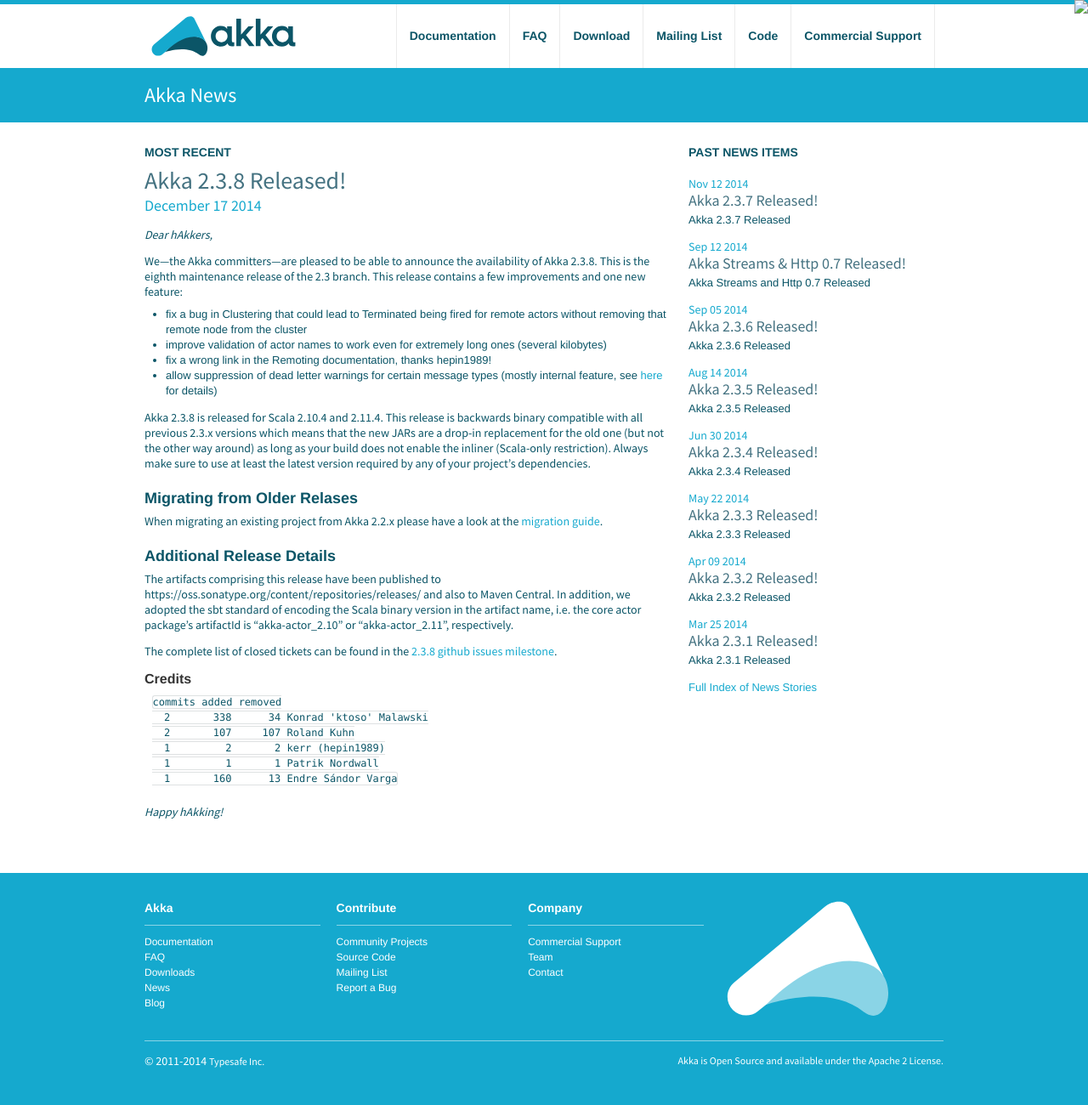
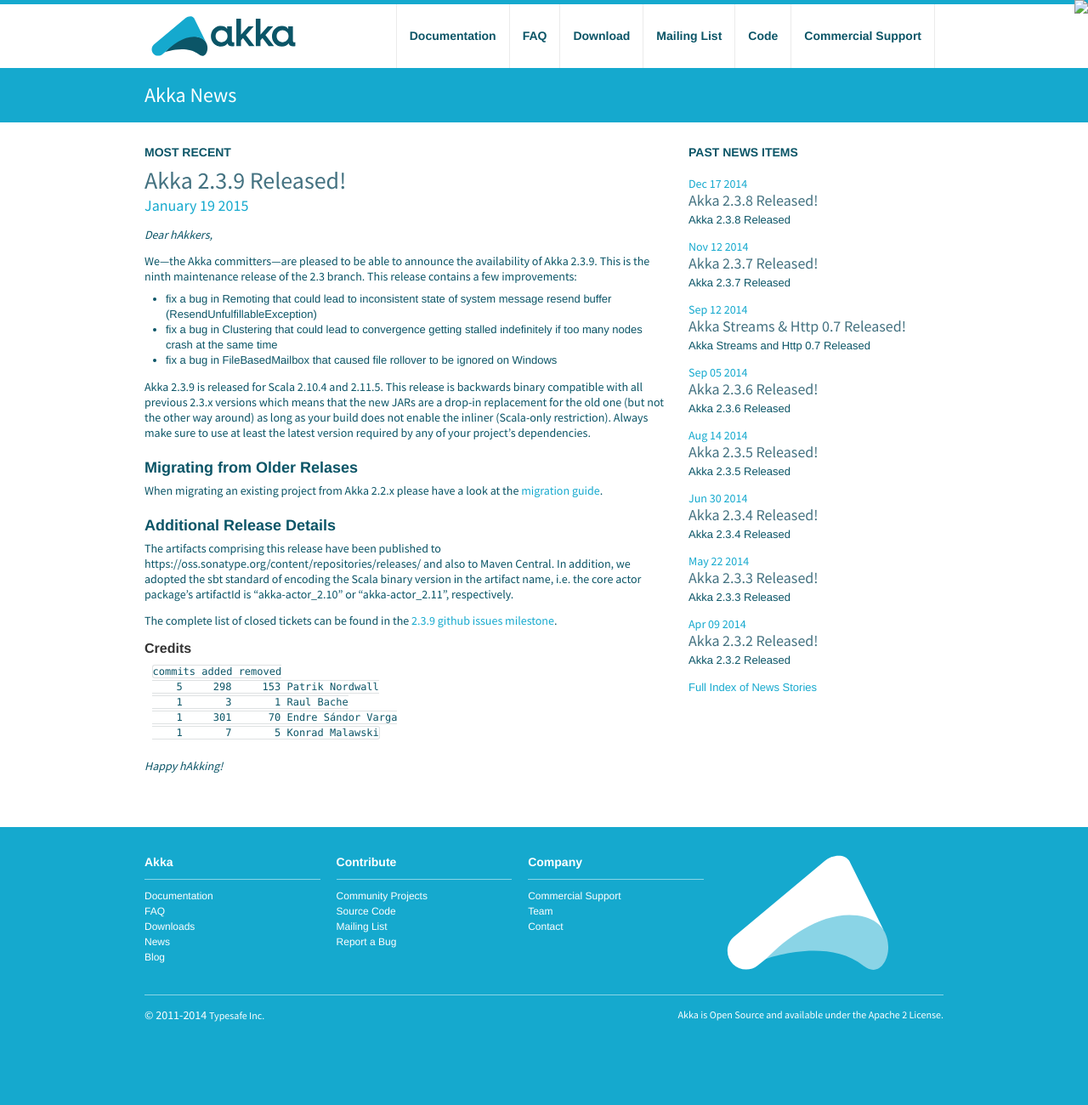
Before and after one commit to raboof/akka.github.com, a Jekyll site: the page built from news/index.md, in a window 1280 px wide. Shown: the whole page at 85% size. Built offline with Jekyll 4.4.1, drawn with Linux system fonts in a browser that asks for light colours; after the commit the page ends 1246 px from its top, so only the background shows below that.

Commit message:
Release 2.3.9

```diff
--- a/404.html
+++ b/404.html
@@ -71,9 +71,9 @@
 
 <ul>
 
-<li>Akka 2.3.8 Documentation - <a href='http://doc.akka.io/docs/akka/2.3.8/'>http://doc.akka.io/docs/akka/2.3.8/</a> (or as PDF for <a href='http://doc.akka.io/docs/akka/2.3.8/AkkaJava.pdf'>Java</a> or <a href='http://doc.akka.io/docs/akka/2.3.8/AkkaScala.pdf'>Scala</a> and also in <a href='http://doc.akka.io/docs/akka/2.3.8/Akka.epub'>EPUB format</a>)</li>
+<li>Akka 2.3.9 Documentation - <a href='http://doc.akka.io/docs/akka/2.3.9/'>http://doc.akka.io/docs/akka/2.3.9/</a> (or as PDF for <a href='http://doc.akka.io/docs/akka/2.3.9/AkkaJava.pdf'>Java</a> or <a href='http://doc.akka.io/docs/akka/2.3.9/AkkaScala.pdf'>Scala</a> and also in <a href='http://doc.akka.io/docs/akka/2.3.9/Akka.epub'>EPUB format</a>)</li>
 
-<li>Akka 2.3.8 API - <a href='http://doc.akka.io/api/akka/2.3.8'>for Scala</a>&nbsp;and&nbsp;<a href='http://doc.akka.io/japi/akka/2.3.8'>for Java</a></li>
+<li>Akka 2.3.9 API - <a href='http://doc.akka.io/api/akka/2.3.9'>for Scala</a>&nbsp;and&nbsp;<a href='http://doc.akka.io/japi/akka/2.3.9'>for Java</a></li>
 
 <li>Akka 2.2.4 Documentation - <a href='http://doc.akka.io/docs/akka/2.2.4'>http://doc.akka.io/docs/akka/2.2.4</a> (or as PDF for <a href='http://doc.akka.io/docs/akka/2.2.4/AkkaJava.pdf'>Java</a> or <a href='http://doc.akka.io/docs/akka/2.2.4/AkkaScala.pdf'>Scala</a> and also in <a href='http://doc.akka.io/docs/akka/2.2.4/Akka.epub'>EPUB format</a>)</li>
 
--- a/docs/index.md
+++ b/docs/index.md
@@ -5,15 +5,15 @@
 
 ## Release Versions
 
-### Akka 2.3.8 (current stable release) for Scala 2.10 and 2.11
+### Akka 2.3.9 (current stable release) for Scala 2.10 and 2.11
 
 * Akka Documentation
 
-  * HTML for [Java](http://doc.akka.io/docs/akka/2.3.8/java.html) and [Scala](http://doc.akka.io/docs/akka/2.3.8/scala.html)
-  * PDF for [Java](http://doc.akka.io/docs/akka/2.3.8/AkkaJava.pdf) and [Scala](http://doc.akka.io/docs/akka/2.3.8/AkkaScala.pdf)
-  * [EPUB](http://doc.akka.io/docs/akka/2.3.8/Akka.epub) (Combined Java and Scala)
+  * HTML for [Java](http://doc.akka.io/docs/akka/2.3.9/java.html) and [Scala](http://doc.akka.io/docs/akka/2.3.9/scala.html)
+  * PDF for [Java](http://doc.akka.io/docs/akka/2.3.9/AkkaJava.pdf) and [Scala](http://doc.akka.io/docs/akka/2.3.9/AkkaScala.pdf)
+  * [EPUB](http://doc.akka.io/docs/akka/2.3.9/Akka.epub) (Combined Java and Scala)
 
-* Akka API - for [Java](http://doc.akka.io/japi/akka/2.3.8/) and [Scala](http://doc.akka.io/api/akka/2.3.8/)
+* Akka API - for [Java](http://doc.akka.io/japi/akka/2.3.9/) and [Scala](http://doc.akka.io/api/akka/2.3.9/)
 
 ### Akka 2.2.4 (previous stable release) for Scala 2.10
 
--- /dev/null
+++ b/news/_posts/2015-01-19-akka-2.3.9-released.md
@@ -0,0 +1,36 @@
+---
+layout: news
+title: Akka 2.3.9 Released!
+author: Patrik Nordwall
+short: Akka 2.3.9 Released
+---
+
+*Dear hAkkers,*
+
+We—the Akka committers—are pleased to be able to announce the availability of Akka 2.3.9. This is the ninth maintenance release of the 2.3 branch. This release contains a few improvements:
+
+ - fix a bug in Remoting that could lead to inconsistent state of system message resend buffer (ResendUnfulfillableException)
+ - fix a bug in Clustering that could lead to convergence getting stalled indefinitely if too many nodes crash at the same time
+ - fix a bug in FileBasedMailbox that caused file rollover to be ignored on Windows
+
+Akka 2.3.9 is released for Scala 2.10.4 and 2.11.5. This release is backwards binary compatible with all previous 2.3.x versions which means that the new JARs are a drop-in replacement for the old one (but not the other way around) as long as your build does not enable the inliner (Scala-only restriction). Always make sure to use at least the latest version required by any of your project’s dependencies.
+
+### Migrating from Older Relases ###
+
+When migrating an existing project from Akka 2.2.x please have a look at the [migration guide](http://doc.akka.io/docs/akka/2.3.9/project/migration-guide-2.2.x-2.3.x.html).
+
+### Additional Release Details ###
+
+The artifacts comprising this release have been published to https://oss.sonatype.org/content/repositories/releases/ and also to Maven Central. In addition, we adopted the sbt standard of encoding the Scala binary version in the artifact name, i.e. the core actor package’s artifactId is “akka-actor_2.10” or “akka-actor_2.11”, respectively.
+
+The complete list of closed tickets can be found in the [2.3.9 github issues milestone](https://github.com/akka/akka/issues?q=milestone%3A2.3.9+is%3Aclosed).
+
+#### Credits ####
+
+    commits added removed
+        5     298     153 Patrik Nordwall
+        1       3       1 Raul Bache
+        1     301      70 Endre Sándor Varga
+        1       7       5 Konrad Malawski
+
+*Happy hAkking!*
```
Also changed, not shown: _includes/download.html (+4 -4 lines).
